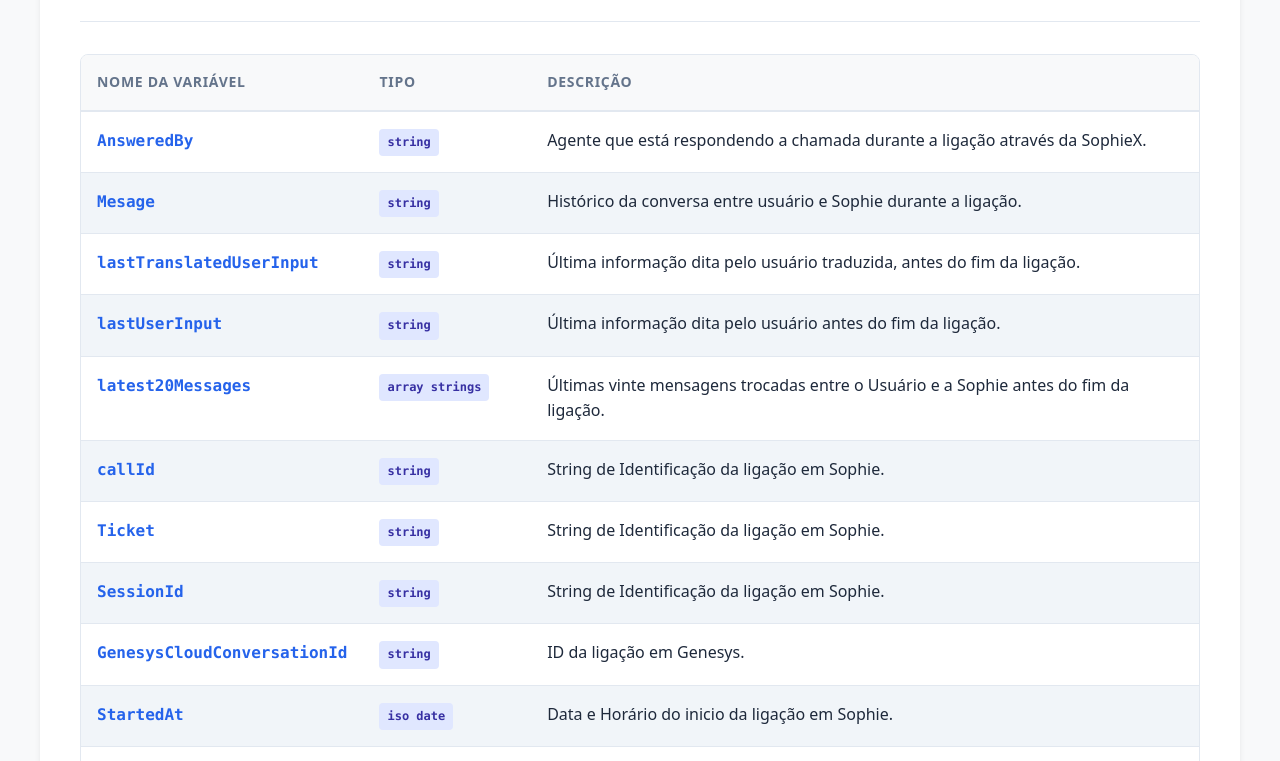
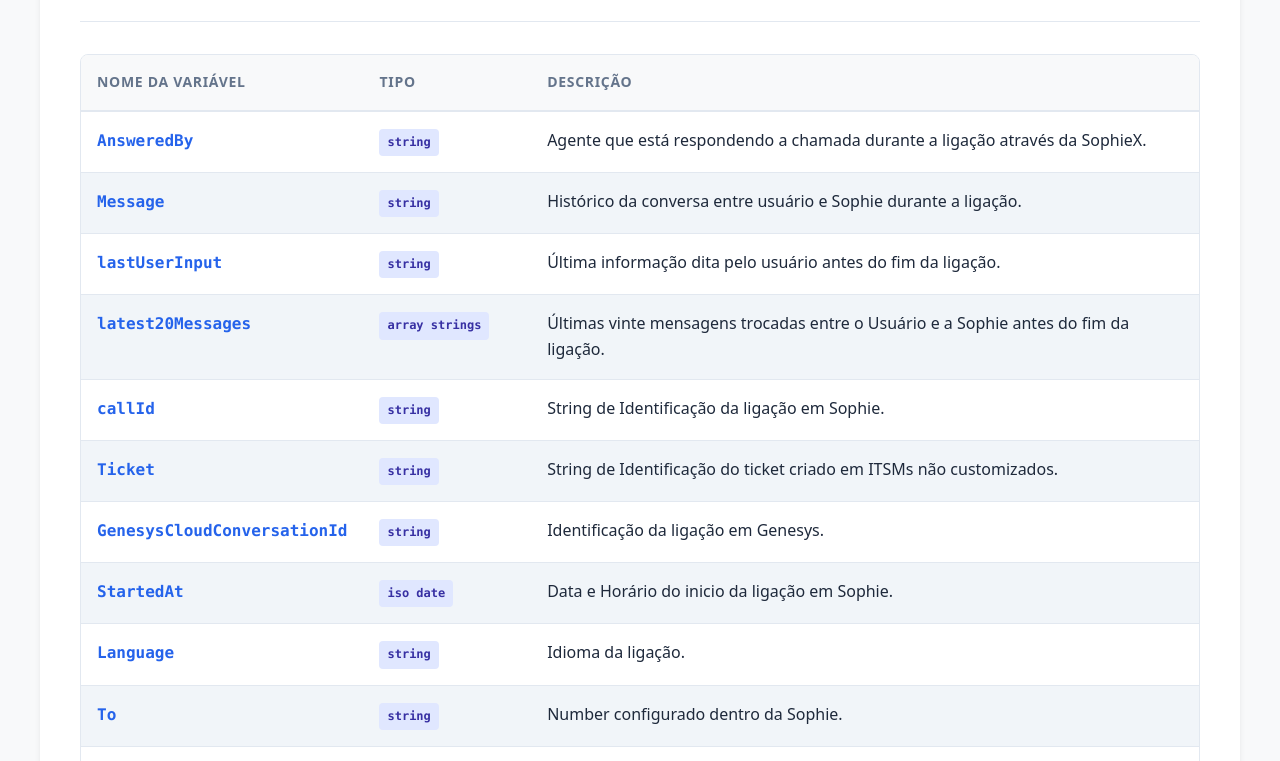
Before and after one commit to Stefanini-LLM-Apps/dicionario-variaveis-sophiex, a plain HTML site: page index.html in a window 1280 px wide. Shown: the part 190-951 px from the top of the page. Drawn offline with Linux system fonts and the light colour scheme.

Commit message:
Add files via upload

```diff
--- a/index.html
+++ b/index.html
@@ -157,14 +157,9 @@
                         <td>Agente que está respondendo a chamada durante a ligação através da SophieX.</td>
                     </tr>
                     <tr>
-                        <td>Mesage</td>
+                        <td>Message</td>
                         <td><span class="type-badge">String</span></td>
                         <td>Histórico da conversa entre usuário e Sophie durante a ligação.</td>
-                    </tr>
-                    <tr>
-                        <td>lastTranslatedUserInput</td>
-                        <td><span class="type-badge">String</span></td>
-                        <td>Última informação dita pelo usuário traduzida, antes do fim da ligação.</td>
                     </tr>
                     <tr>
                         <td>lastUserInput</td>
@@ -184,17 +179,12 @@
                     <tr>
                         <td>Ticket</td>
                         <td><span class="type-badge">String</span></td>
-                        <td>String de Identificação da ligação em Sophie.</td>
-                    </tr>
-                    <tr>
-                        <td>SessionId</td>
-                        <td><span class="type-badge">String</span></td>
-                        <td>String de Identificação da ligação em Sophie.</td>
+                        <td>String de Identificação do ticket criado em ITSMs não customizados.</td>
                     </tr>
                     <tr>
                         <td>GenesysCloudConversationId</td>
                         <td><span class="type-badge">String</span></td>
-                        <td>ID da ligação em Genesys.</td>
+                        <td>Identificação da ligação em Genesys.</td>
                     </tr>
                     <tr>
                         <td>StartedAt</td>
@@ -219,6 +209,9 @@
                 </tbody>
             </table>
         </div>
+        <div>
+          <br><p class="description">Informações coletadas durante a ligação podem ser disponibilizadas, seguindo a lei geral de proteção de dados (LGPD).</p>
+        </div>
     </main>
 
 </body>
```
